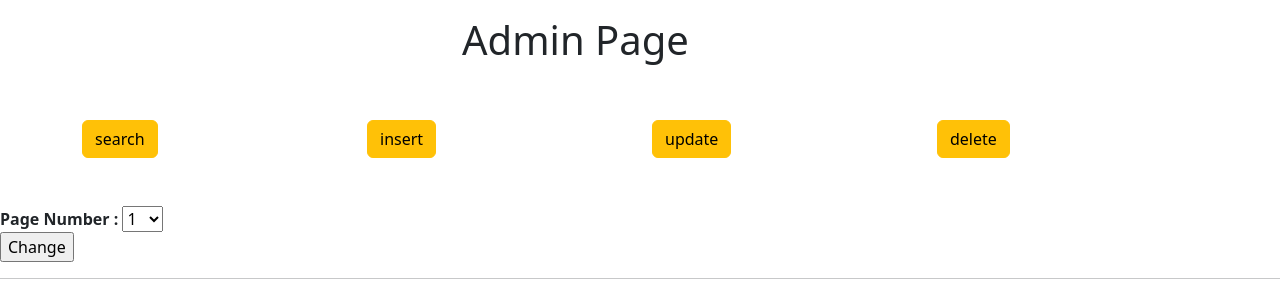
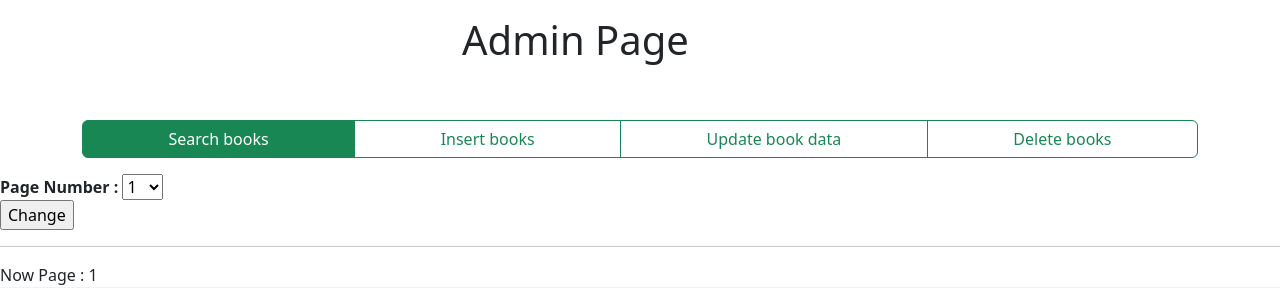
Before and after one commit to hong-511/CCC_LibrarySystem, a PHP site: page /php_files/admin/adminPage.php in a window 1280 px wide. Shown: the part 56-344 px from the top of the page. Run offline with PHP 8.4, Linux system fonts and the light colour scheme; data comes from the database, SQL or seed files in the repository.

Commit message:
admin page - button group

```diff
--- a/php_files/admin/adminPage.php
+++ b/php_files/admin/adminPage.php
@@ -17,21 +17,22 @@
                 </div>
                 <div class="col"></div>
             </div>
+            <div class="row mb-3 mt-5">
+                <div class="col-1"></div>
+                <div class="btn-group" role="group" aria-label="Basic radio toggle button group">
+                    <input type="radio" class="btn-check" name="btnradio" id="btnradio1" autocomplete="off" checked>
+                    <label class="btn btn-outline-success" for="btnradio1" onclick ="loadCRUDForm('search')">Search books</label>
 
-            <div class="row mb-5">
-                <div class="col">
-                    <button class="btn btn-warning" onclick="loadCRUDForm('search')">search</button>
+                    <input type="radio" class="btn-check" name="btnradio" id="btnradio2" autocomplete="off">
+                    <label class="btn btn-outline-success" for="btnradio2" onclick ="loadCRUDForm('insert')">Insert books</label>
+
+                    <input type="radio" class="btn-check" name="btnradio" id="btnradio3" autocomplete="off">
+                    <label class="btn btn-outline-success" for="btnradio3" onclick ="loadCRUDForm('update')">Update book data</label>
+
+                    <input type="radio" class="btn-check" name="btnradio" id="btnradio4" autocomplete="off">
+                    <label class="btn btn-outline-success" for="btnradio4" onclick ="loadCRUDForm('delete')">Delete books</label>
                 </div>
-                <div class="col">
-                    <button class="btn btn-warning" onclick="loadCRUDForm('insert')">insert</button>
-                </div>
-                <div class="col">
-                    <button class="btn btn-warning" onclick="loadCRUDForm('update')">update</button>
-                </div>
-                <div class="col">
-                    <button class="btn btn-warning" onclick="loadCRUDForm('delete')">delete</button>
-                </div>
-                </div>
+                <div class="col-1"></div>
             </div>
             <div id="formBlock"></div>
         </div>
--- a/php_files/script/nav.js
+++ b/php_files/script/nav.js
@@ -1,6 +1,6 @@
-function loadHTML() {
+function loadNavbar() {
   fetch("/asset/nav.html")
     .then((response) => response.text())
     .then((text) => (document.getElementById("navbar").innerHTML = text));
 }
-loadHTML();
+loadNavbar();
```
